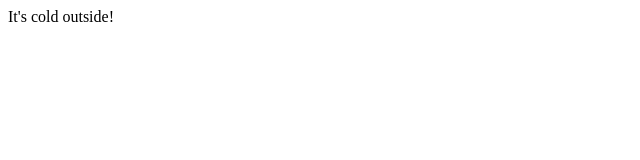
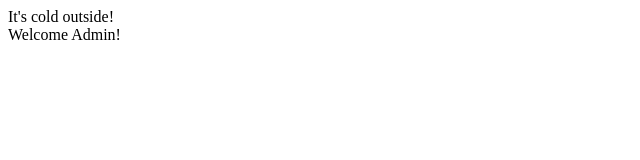
Before and after one commit to ShankarBirTamang/full-react-course, a React (Vite) app in the folder 1.Fundamentals/10. Conditional Rendering/: page / in a window 1280 px wide. Shown: the top 160 px of the page, without its empty margins (0-640 px from the left). Built offline with nearby package versions, Linux system fonts and the light colour scheme.

Commit message:
`Added UserStatus component and imported it into App.jsx`

```diff
--- a/1.Fundamentals/10. Conditional Rendering/components/UserStatus.jsx
+++ b/1.Fundamentals/10. Conditional Rendering/components/UserStatus.jsx
@@ -1,3 +1,17 @@
   // Use the && operator to display a message if the user is logged in:
   // If loggedIn is true, display: "Welcome back!"
   // If loggedIn is false, display nothing.
+
+  import React from 'react'
+
+  const UserStatus = ({loggedIn,isAdmin}) => {
+
+    return (
+    <>
+      {loggedIn && isAdmin && <div>Welcome Admin!</div>}
+      {loggedIn && !isAdmin && <div>Welcome User!</div>}
+    </>
+    )
+  }
+
+  export default UserStatus
--- a/1.Fundamentals/10. Conditional Rendering/src/App.jsx
+++ b/1.Fundamentals/10. Conditional Rendering/src/App.jsx
@@ -1,9 +1,11 @@
 import Weather from "../components/Weather";
+import UserStatus from "../components/UserStatus";
 
 function App() {
   return (
     <>
       <Weather temp={9}/>
+      <UserStatus loggedIn={true} isAdmin={true}/>
     </>
   );
 }
```
